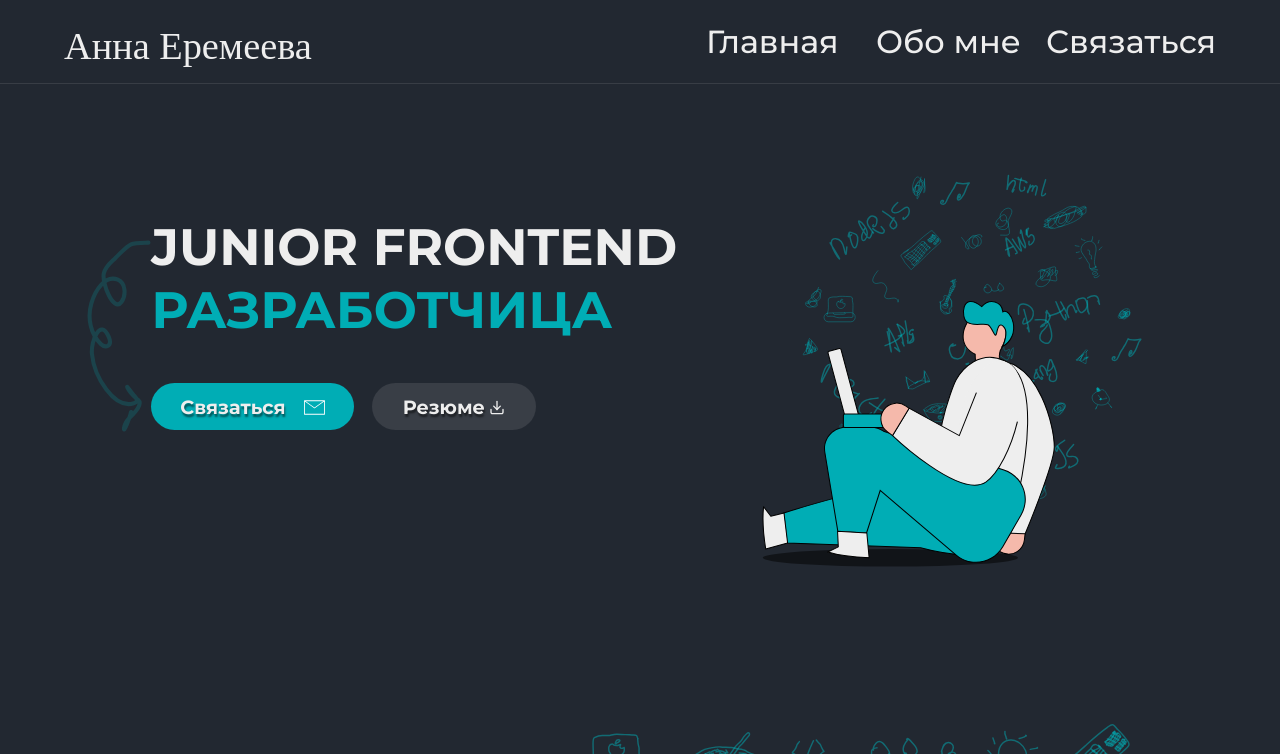
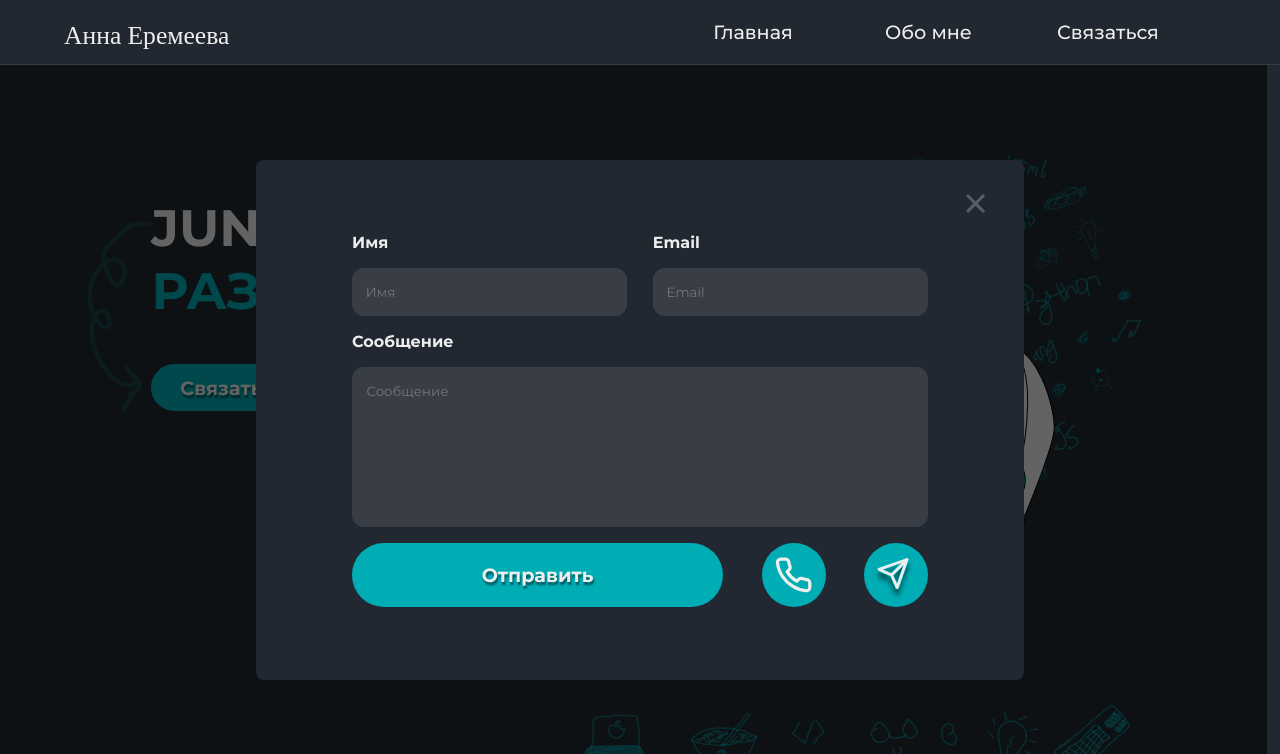
Before and after one commit to annieremeeva/annieremeeva.github.io, a plain HTML site: page index.html in a window 1280 px wide. Both pictures are taken after a click on the button "Связаться". Shown: the top 754 px of the page. Drawn offline with nearby package versions, Linux system fonts and the light colour scheme.

Commit message:
added modal

```diff
--- a/index.html
+++ b/index.html
@@ -36,7 +36,7 @@
             <div class="home-content">
               <h1 class="home-header">Junior Frontend <span class="accent">разработчица</span></h1>
               <div class="home-button-group">
-                <button type="button" class="hire-button">Связаться <img class="message-icon" src="./images/envelope.svg"></button>
+                <button type="button" class="hire-button js-hire-button">Связаться <img class="message-icon" src="./images/envelope.svg"></button>
                 <button type="button" class="download-button">Резюме <img class="download-icon" src="./images/download.svg"></button>
               </div>
             </div>
@@ -123,7 +123,7 @@
       <h2 class="contacts-header">Мои <span class="accent">контакты</span></h2>
       <div class="contacts">
         <img class="contact-picture" src="./images/contact-picture.svg">
-        <form method="post" action="https://forms.un-static.com/forms/4423c992038404037b2cb9d814f884da36955549" style="z-index: 1000;">
+        <form method="post" action="https://forms.un-static.com/forms/4423c992038404037b2cb9d814f884da36955549">
           <div class="form-group">
             <div class="form-group-row">
               <div class="input-group">
@@ -141,16 +141,54 @@
               <textarea id="message" name="message" class="message" placeholder="Сообщение"></textarea>
             </div>
             <div class="button-group">
-              <button type="submit">Отправить</button>
-              <a href="tel:+79779754078"><img src="./images/phone.svg"></a>
-              <a href="https://t.me/annieremeeva"><img src="./images/send.svg"></a>
+              <button class="send-button" type="submit">Отправить</button>
+              <a class="phone-button" href="tel:+79779754078"><img class="phone-icon" src="./images/phone.svg"></a>
+              <a class="telegram-button" href="https://t.me/annieremeeva"><img class="telegram-icon" src="./images/send.svg"></a>
             </div>
           </div>
-
         </form>
       </div>
     </section>
-    <script src="scripts/nav.js"></script>
+
+    <div class="modal-backdrop hidden js-modal-backdrop">
+      <div class="modal hidden js-modal">
+        <button class="close-button js-close-button"><img class="close-icon" src="./images/icon-close.svg" alt="Закрыть"></button>
+        <form method="post" action="https://forms.un-static.com/forms/4423c992038404037b2cb9d814f884da36955549">
+          <div class="form-group">
+            <div class="form-group-row">
+              <div class="input-group">
+                <label for="name">Имя</label>
+                <input type="text" id="name" name="name" placeholder="Имя">
+              </div>
+
+              <div class="input-group">
+                <label for="email">Email</label>
+                <input type="email" id="email" name="email" placeholder="Email">
+              </div>
+            </div>
+            <div class="input-group">
+              <label for="message">Сообщение</label>
+              <textarea id="message" name="message" class="message" placeholder="Сообщение"></textarea>
+            </div>
+            <div class="button-group">
+              <button class="send-button" type="submit">Отправить</button>
+              <a class="phone-button" href="tel:+79779754078"><img class="phone-icon" src="./images/phone.svg"></a>
+              <a class="telegram-button" href="https://t.me/annieremeeva"><img class="telegram-icon" src="./images/send.svg"></a>
+            </div>
+          </div>
+        </form>
+      </div>
+    </div>
+
+    <footer>
+      <nav class="footer-nav">
+        <a class="footer-link" href="#home-section"><img class="footer-icon" src="./images/home.svg"> Главная</a>
+        <a class="footer-link" href="#about-me"><img class="footer-icon" src="./images/user.svg"> Обо мне</a>
+        <a class="footer-link" href="#contact"><img class="footer-icon" src="./images/phone.svg"> Контакты</a>
+      </nav>
+    </footer>
+    <script src="./scripts/nav.js"></script>
+    <script src="./scripts/modal.js"></script>
 
   </body>
 </html>
--- /dev/null
+++ b/scripts/modal.js
@@ -0,0 +1,20 @@
+const modal = document.querySelector('.js-modal');
+const modalBackdrop = document.querySelector('.js-modal-backdrop');
+
+const hireButton = document.querySelector('.js-hire-button');
+const closeButton = document.querySelector('.js-close-button');
+
+hireButton.addEventListener('click', () => {
+  modal.classList.remove('hidden');
+  modalBackdrop.classList.remove('hidden');
+});
+
+closeButton.addEventListener('click', () => {
+  modal.classList.add('hidden');
+  modalBackdrop.classList.add('hidden');
+});
+
+modalBackdrop.addEventListener('click', () => {
+  modal.classList.add('hidden');
+  modalBackdrop.classList.add('hidden');
+})
--- a/styles/contact.css
+++ b/styles/contact.css
@@ -5,6 +5,7 @@
   padding: 2vh 5vw;
   align-items: center;
   width: 94vw;
+  margin-bottom: 5vh;
 }
 
 input {
@@ -52,10 +53,18 @@ textarea {
 
 form {
   width: 45vw;
+  position: relative;
+  z-index: 3;
 }
 
 @media screen and (max-width: 600px) {
   .contacts {
+    flex-direction: column;
+    padding: 0;
+  }
+
+  .form-group-row {
+    display: flex;
     flex-direction: column;
   }
 }
@@ -71,6 +80,38 @@ form {
 }
 
 .button-group {
-  display: flex;
-  align-items: center;
+  display: grid;
+  grid-template-columns: 2fr 5vw 5vw;
+  column-gap: 3vw;
 }
+
+.contacts-header {
+  margin: 5vh 5%;
+}
+
+.send-button, .phone-button, .telegram-button {
+  background-color: var(--accent-color);
+  height: 5vw;
+  border-radius: 5vh;
+}
+
+.send-button {
+  margin: 0;
+  padding: 5%;
+}
+
+.phone-button, .telegram-button {
+  width: 5vw;
+}
+
+.phone-icon {
+  height: 3vw;
+  margin-top: 1vw;
+  margin-left: 1vw;
+}
+
+.telegram-icon {
+  height: 3.5vw;
+  margin-top: 1vw;
+  margin-left: 0.6vw;
+}
--- /dev/null
+++ b/styles/footer.css
@@ -0,0 +1,21 @@
+footer {
+  border-top: 1px solid var(--line-color);
+  padding-block: 10vh;
+}
+
+.footer-nav {
+  display: flex;
+  justify-content: center;
+  gap: 5vw;
+  font-size: 2vw;
+}
+
+.footer-link {
+  display: flex;
+  gap: 1vw;
+  align-items: center;
+}
+
+.footer-icon {
+  height: 2.5vw;
+}
--- a/styles/general.css
+++ b/styles/general.css
@@ -8,6 +8,8 @@
 @import "./edu.css";
 @import "./projects.css";
 @import "./contact.css";
+@import "./footer.css";
+@import "./modal.css";
 
 :root {
   --text-color: rgba(238, 238, 238, 1);
--- /dev/null
+++ b/styles/modal.css
@@ -0,0 +1,44 @@
+.modal {
+  background-color: var(--bg-color);
+  position: fixed;
+  top: 20vh;
+  left: 20vw;
+  width: 60%;
+  height: 65%;
+  display: flex;
+  align-items: center;
+  justify-content: space-around;
+  border-radius: 1vh;
+}
+
+.modal .form-group-row, .modal .input-group {
+  margin: 0;
+}
+
+.modal .input-group {
+  margin-bottom: 2vh;
+}
+
+
+
+.modal-backdrop {
+ background-color: rgba(0, 0, 0, 0.581);
+ position: fixed;
+ top: 0;
+ left: 0;
+ width: 99vw;
+ height: 99vh;
+ z-index: 9998;
+}
+
+.close-button {
+  position: fixed;
+  background-color: transparent;
+  top: 21vh;
+  right: 15vw;
+}
+
+
+.hidden {
+  display: none;
+}
--- a/styles/nav.css
+++ b/styles/nav.css
@@ -17,13 +17,25 @@ header {
   padding-block: 1%;
 
 }
+@media screen and (max-width: 600px) {
+  .top-nav a {
+    font-size: 2.5vw;
+  }
 
-.top-nav a {
-  font-size: 2.5vw;
+  .my-name {
+    font-size: 3vw;
+  }
 }
 
-.my-name {
-  font-size: 3vw;
+
+@media screen and (min-width: 601px) {
+  .top-nav a {
+    font-size: 1.5vw;
+  }
+
+  .my-name {
+    font-size: 2vw;
+  }
 }
 
 .top-nav .icon {
@@ -56,7 +68,7 @@ header {
   border-bottom-width: 1px;
   border-bottom-style: solid;
   border-bottom-color: var(--line-color);
-  z-index: 4;
+  z-index: 9999;
 }
 
 .top-nav .icon:hover, .theme-button:hover {
```
Also changed, not shown: images/icon-close.svg (added).
